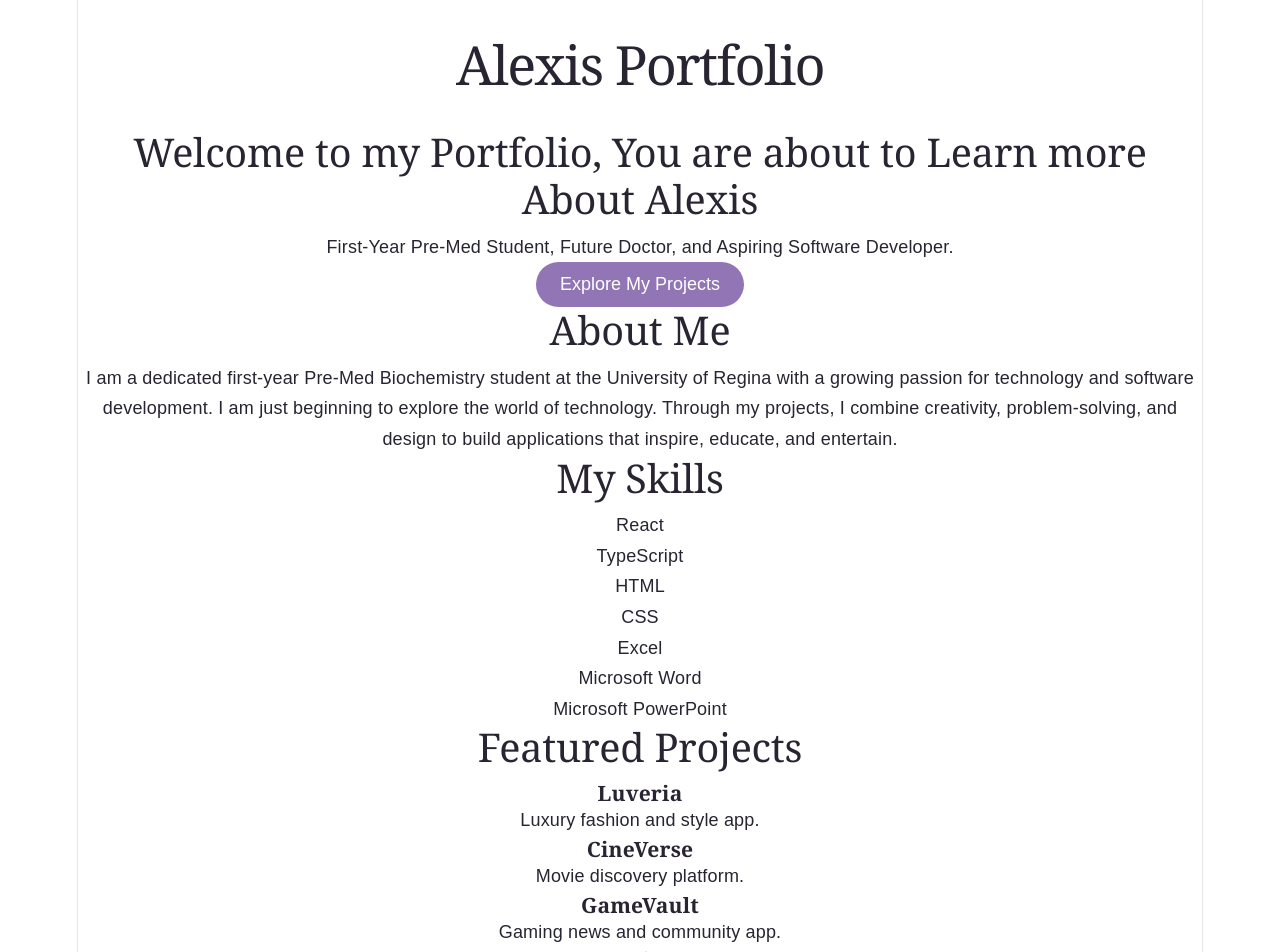
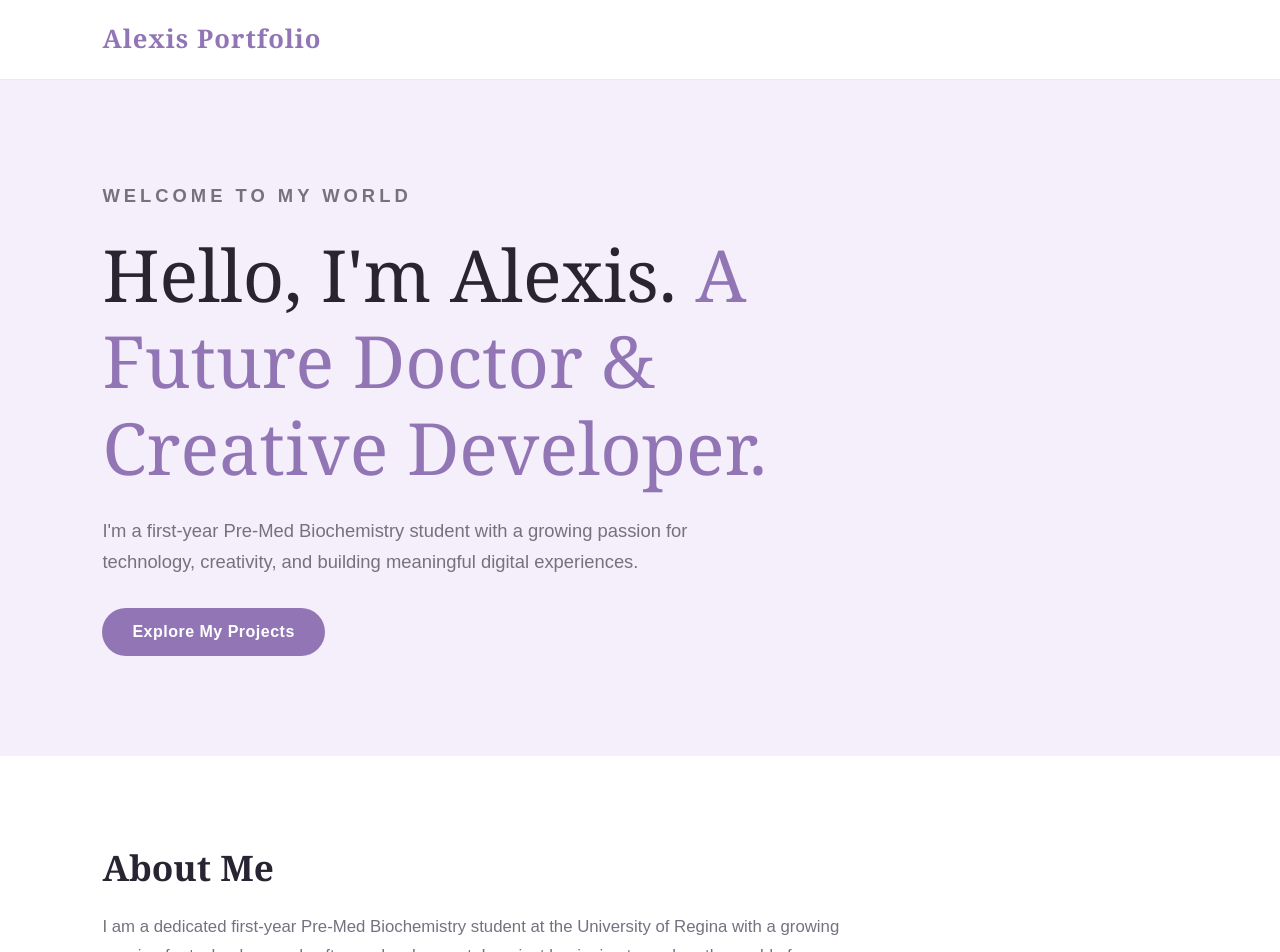
Before and after one commit to Alexis-coder8/PORTFOLIO, a React (Vite) app in the folder alexis-portfolio/: page / in a window 1280 px wide. Shown: the top 952 px of the page. Built offline with nearby package versions, Linux system fonts and the light colour scheme; the HTML template or start-up script is replaced by a standard one.

Commit message:
hero display

```diff
--- a/alexis-portfolio/index.html
+++ b/alexis-portfolio/index.html
@@ -1,13 +1,13 @@
+
 <!doctype html>
 <html lang="en">
   <head>
     <meta charset="UTF-8" />
-    <link rel="icon" type="image/svg+xml" href="/favicon.svg" />
     <meta name="viewport" content="width=device-width, initial-scale=1.0" />
-    <title>alexis-portfolio</title>
+    <title>Alexis Portfolio</title>
   </head>
   <body>
-    <div id="app"></div>
-    <script type="module" src="/src/main.ts"></script>
+    <div id="root"></div>
+    <script type="module" src="/src/main.tsx"></script>
   </body>
 </html>
--- a/alexis-portfolio/src/App.css
+++ b/alexis-portfolio/src/App.css
@@ -96,3 +96,217 @@ button:hover {
   background-color: var(--lavender);
   color: var(--dark);
 }
+
+
+/* =================================
+   8. MAIN APP LAYOUT
+================================= */
+
+.app {
+  width: 100%;
+  overflow: hidden;
+}
+
+/* =================================
+   9. NAVIGATION BAR
+================================= */
+
+.navbar {
+  display: flex;
+  justify-content: space-between;
+  align-items: center;
+  padding: 24px 8%;
+  background-color: var(--white);
+  border-bottom: 1px solid #eee8f5;
+}
+
+.logo {
+  font-family: Georgia, serif;
+  font-size: 1.6rem;
+  font-weight: bold;
+  color: var(--deep-lavender);
+  letter-spacing: 1px;
+}
+
+/* =================================
+   10. HERO SECTION
+================================= */
+
+.hero {
+  min-height: 430px;
+  padding: 100px 8%;
+  background-color: var(--light-lavender);
+  display: flex;
+  flex-direction: column;
+  justify-content: center;
+  align-items: flex-start;
+}
+
+.hero h1 {
+  max-width: 750px;
+  font-size: clamp(2.5rem, 6vw, 4.5rem);
+  margin-bottom: 20px;
+}
+
+.hero p {
+  max-width: 600px;
+  color: var(--grey);
+  font-size: 1.15rem;
+}
+
+/* =================================
+   11. ABOUT SECTION
+================================= */
+
+.about {
+  padding: 90px 8%;
+  background-color: var(--white);
+}
+
+.about h2,
+.skills h2,
+.projects h2 {
+  margin-bottom: 25px;
+}
+
+.about p {
+  max-width: 750px;
+  color: var(--grey);
+  font-size: 1.05rem;
+}
+
+/* =================================
+   12. SKILLS SECTION
+================================= */
+
+.skills {
+  padding: 90px 8%;
+  background-color: var(--light-lavender);
+}
+
+.skill-cards {
+  display: grid;
+  grid-template-columns: repeat(auto-fit, minmax(150px, 1fr));
+  gap: 18px;
+  margin-top: 30px;
+}
+
+.card {
+  padding: 25px 20px;
+  background-color: var(--white);
+  border: 1px solid #eee8f5;
+  border-radius: 14px;
+  text-align: center;
+  transition: transform 0.3s ease, box-shadow 0.3s ease;
+}
+
+.card:hover {
+  transform: translateY(-5px);
+  box-shadow: 0 10px 25px rgba(80, 50, 110, 0.08);
+}
+
+/* =================================
+   13. FEATURED PROJECTS
+================================= */
+
+.projects {
+  padding: 90px 8%;
+  background-color: var(--white);
+}
+
+.project-grid {
+  display: grid;
+  grid-template-columns: repeat(auto-fit, minmax(230px, 1fr));
+  gap: 25px;
+  margin-top: 35px;
+}
+
+.project-card {
+  padding: 30px;
+  background-color: var(--light-lavender);
+  border: 1px solid #eee8f5;
+  border-radius: 16px;
+  transition: transform 0.3s ease, box-shadow 0.3s ease;
+}
+
+.project-card:hover {
+  transform: translateY(-6px);
+  box-shadow: 0 12px 28px rgba(80, 50, 110, 0.1);
+}
+
+.project-card h3 {
+  margin-bottom: 12px;
+  color: var(--deep-lavender);
+}
+
+.project-card p {
+  color: var(--grey);
+}
+
+/* =================================
+   14. MOBILE RESPONSIVENESS
+================================= */
+
+@media (max-width: 600px) {
+  .navbar {
+    padding: 20px 6%;
+  }
+
+  .hero {
+    padding: 75px 6%;
+    min-height: 350px;
+  }
+
+  .about,
+  .skills,
+  .projects {
+    padding: 65px 6%;
+  }
+
+  h2 {
+    font-size: 1.8rem;
+  }
+
+  .project-grid {
+    grid-template-columns: 1fr;
+  }
+}
+/* HERO GREETING */
+
+.hero-greeting {
+  color: var(--deep-lavender);
+  font-size: 0.8rem;
+  font-weight: bold;
+  letter-spacing: 4px;
+  margin-bottom: 20px;
+}
+
+/* HERO HEADING */
+
+.hero h2 {
+  max-width: 850px;
+  font-size: clamp(2.5rem, 6vw, 4.5rem);
+  margin-bottom: 25px;
+  font-weight: normal;
+}
+
+.hero h2 span {
+  color: var(--deep-lavender);
+}
+
+/* HERO DESCRIPTION */
+
+.hero-description {
+  max-width: 650px;
+  font-size: 1.1rem;
+  color: var(--grey);
+  margin-bottom: 30px;
+}
+
+/* HERO BUTTON */
+
+.hero button {
+  padding: 15px 30px;
+  font-weight: bold;
+  letter-spacing: 0.5px;
+}
--- a/alexis-portfolio/src/App.tsx
+++ b/alexis-portfolio/src/App.tsx
@@ -13,13 +13,17 @@ function App() {
 
       {/* Welcome Section */}
       <section className="hero">
+        <p className="hero-greeting">WELCOME TO MY WORLD</p>
+
         <h2>
-          Welcome to my Portfolio, You are about to Learn more About Alexis
+          Hello, I'm Alexis.
+          <span> A Future Doctor & Creative Developer.</span>
         </h2>
 
-        <p>
-          First-Year Pre-Med Student, Future Doctor,
-          and Aspiring Software Developer.
+        <p className="hero-description">
+          I'm a first-year Pre-Med Biochemistry student with a growing
+          passion for technology, creativity, and building meaningful
+          digital experiences.
         </p>
 
         <button
```
